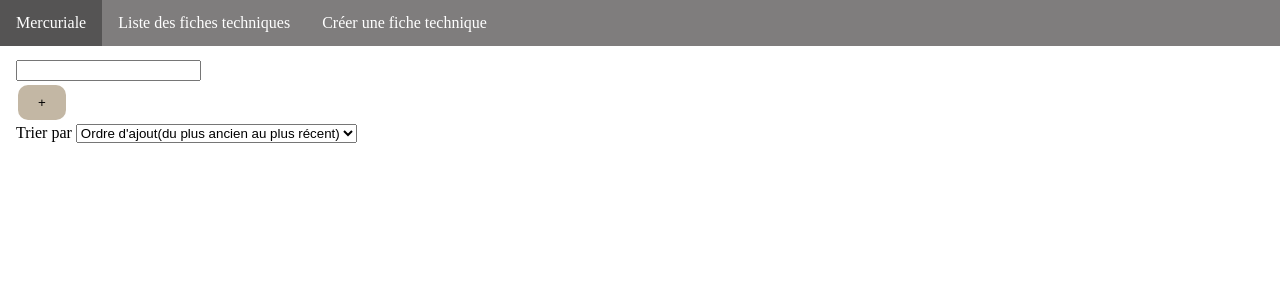
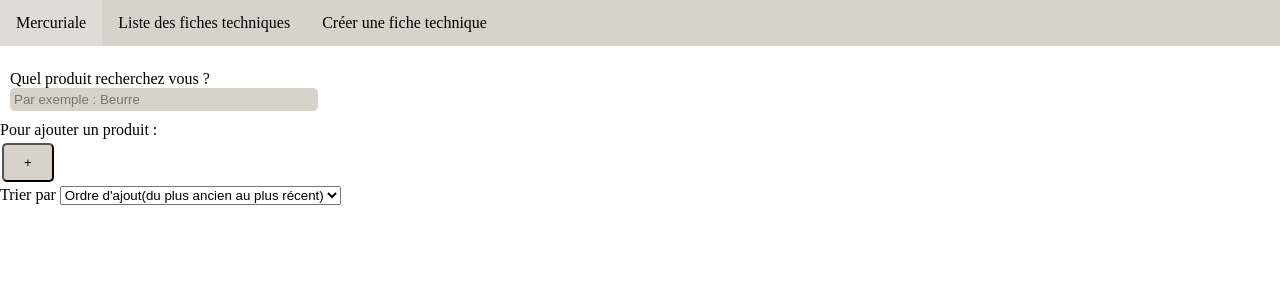
Before and after one commit to DorianCM/Projet_Piscine_4, a PHP site: template View/ingrediants.php in a window 1280 px wide. Shown: the top 300 px of the page. Run offline with PHP 8.4, Linux system fonts and the light colour scheme; the template is opened without the code that fills it, so the values that code supplies are empty.

Commit message:
modification css

```diff
--- a/View/ingrediants.php
+++ b/View/ingrediants.php
@@ -20,11 +20,12 @@
     <main>
 
     <div id="recherche">
-        <input name="barre_recherche_ingredient" id="barre_recherche_ingredient">
+        <div>Quel produit recherchez vous ?</div>
+        <input name="barre_recherche_ingredient" id="barre_recherche_ingredient" placeholder="Par exemple : Beurre">
+    </div>
 
-    </div>
     <div id="btnajouter">
-
+        <div>Pour ajouter un produit :</div>
     </div>
     <div id="divTri">
         <label>Trier par</label>
--- a/View/liste_recette.php
+++ b/View/liste_recette.php
@@ -3,7 +3,7 @@
 <head>
     <meta charset="UTF-8">
     <title>Liste fiches techniques</title>
-    <link rel="stylesheet" href="../css/accueil.css" />
+    <link rel="stylesheet" href="../css/liste_ingredients.css" />
     <script src="../js/ListeRecette.js" defer></script>
     <link rel="stylesheet" type="text/css" href="../css/entete.css">
 </head>
@@ -22,7 +22,8 @@
     <main>
 
     <div id="recherche">
-            <input name="barre_recherche_recette" id="barre_recherche_recette">
+        <div>Quelle fiche technique recherchez vous ?</div>
+            <input name="barre_recherche_recette" id="barre_recherche_recette" placeholder="Par exemple : Filet de poulet..">
         </div>
 
         <div id="divTri">
--- a/css/entete.css
+++ b/css/entete.css
@@ -1,10 +1,6 @@
 body {
 	margin: 0;
 	margin-top: 60px;
-}
-
-main {
-	padding:0 16px;
 }
 
 header{
@@ -18,7 +14,7 @@ header{
 	margin:0;
 	padding: 0;
 	overflow: hidden;
-	background-color: #7F7D7D;
+	background-color: #d8d2cb;
 }
 
 .entetli {
@@ -28,11 +24,11 @@ header{
 .enteta {
 	display: block;
 	padding: 14px 16px;
-	color: white;
+	color: black;
 	text-align: center;
 	text-decoration: none;
 }
 
 header a:hover {
-	background-color: #555454;
+	background-color: #e0dbd5;
 }
--- a/css/liste_ingredients.css
+++ b/css/liste_ingredients.css
@@ -1,22 +1,27 @@
+main{
+    padding: 0 0;
+}
+
+
 table{
     border-collapse: collapse;
     width: 100%;
 }
+
 th{
-    background-color: #E0d7cb;
-    border:1px solid #c3b7a4;
+    background-color: #d8d2cb;
+    text-align: center;
 }
 tr:nth-child(odd)  {
-    background-color : #dbd4c8;
+    background-color : #ece9e5;
 }
 tr:nth-child(even) {
-    background-color : #f3f1ed;
+    background-color : #f3f2ef;
 }
 
 button{
-    background-color: #c3b7a4;
-    border:#c3b7a4;
-    border-radius: 10px ;
+    background-color: #d8d2cb;
+    border-radius: 5px ;
     color: black;
     padding: 10px 20px;
     text-align: center;
@@ -27,5 +32,32 @@ button{
 }
 
 button:hover{
-    background-color: #f3f1ed;
+    background-color: #e0dbd5;
 }
+#recherche{
+    display: inline-block;
+    margin: 10px;
+}
+
+#barre_recherche_ingredient {
+    background-color: #d8d2cb;
+    width: 300px;
+    height: 15px;
+    border-radius: 5px;
+    padding: 4px;
+    border: 0px;
+}
+
+#barre_recherche_ingredient:hover {
+    background-color: #e0dbd5;
+}
+
+#barre_recherche_ingredient:focus{
+    background-color: #e0dbd5;
+    pointer-events:none;outline:none;
+}
+
+#bntajouter{
+    display: inline-block;
+    margin: 10px;
+}
```
